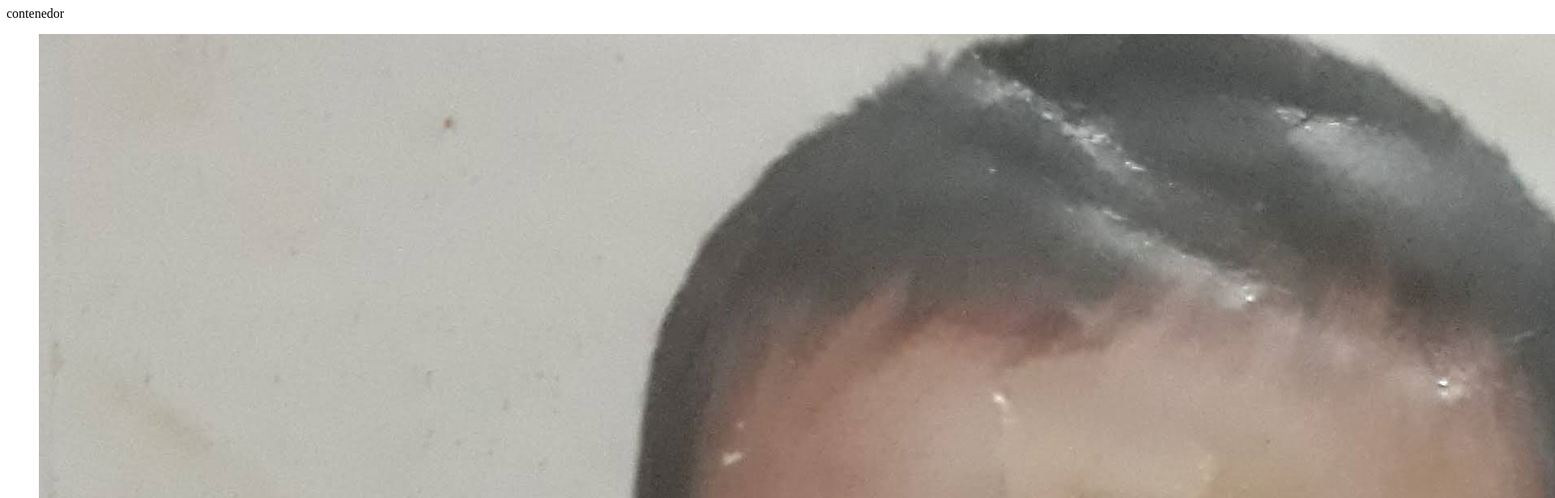
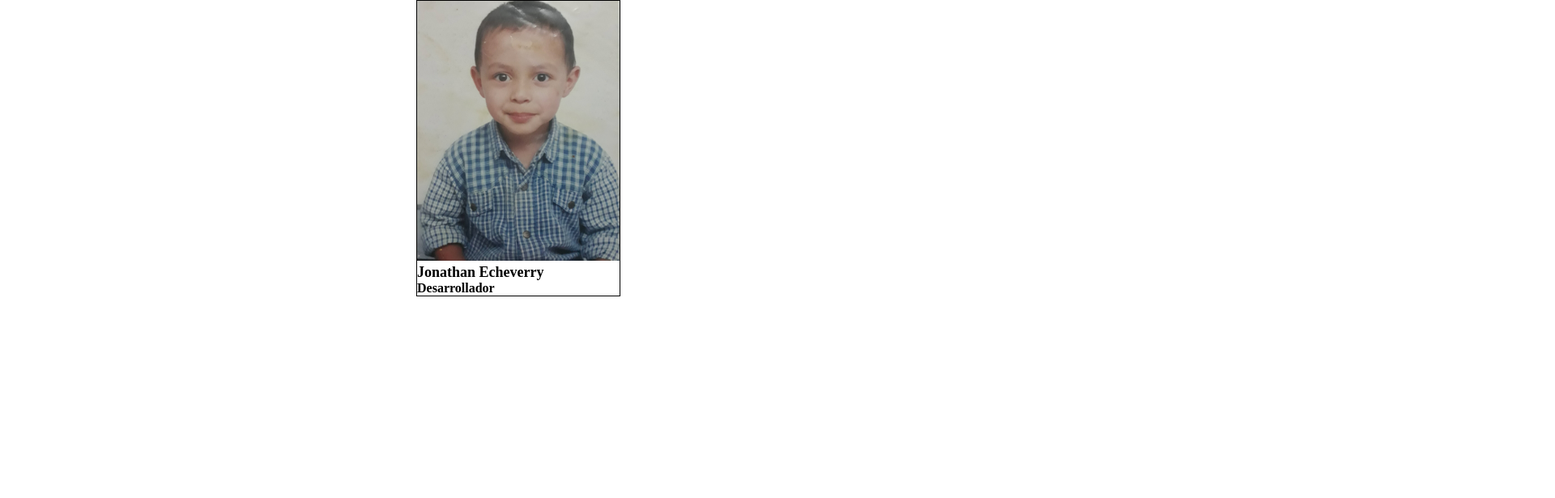
Before and after one commit to jona21/Card, a plain HTML site: page index.html in a window 1280 px wide. Shown: the top 615 px of the page at 81% size, 1920 px wide, since content can reach past the window. Drawn offline with Linux system fonts and the light colour scheme.

Commit message:
Se crean los estilos

```diff
--- /dev/null
+++ b/css/style.css
@@ -0,0 +1,24 @@
+* {
+	margin: 0;
+	padding: 0;
+}
+
+.contenedor {
+	display: block;
+	margin: auto;
+	max-width: 250px;
+	border: 1px solid rgb(0, 0, 0);
+}
+
+.contenedor img {
+	width: 100%;
+	max-height: 350px;
+}
+
+.contenedor h1 {
+	font-size: 18px;
+}
+
+.contenedor h2 {
+	font-size: 16px;
+}
--- a/index.html
+++ b/index.html
@@ -5,10 +5,10 @@
     <meta http-equiv="X-UA-Compatible" content="IE=edge">
     <meta name="viewport" content="width=device-width, initial-scale=1.0">
     <title>Document</title>
+    <link rel="stylesheet" href="css/style.css">
 </head>
 <body>
-    <div>
-        contenedor
+    <div class="contenedor">
         <div>
             <figure>
                 <img src="img/chiquito.jpg" alt="avatar">
```
